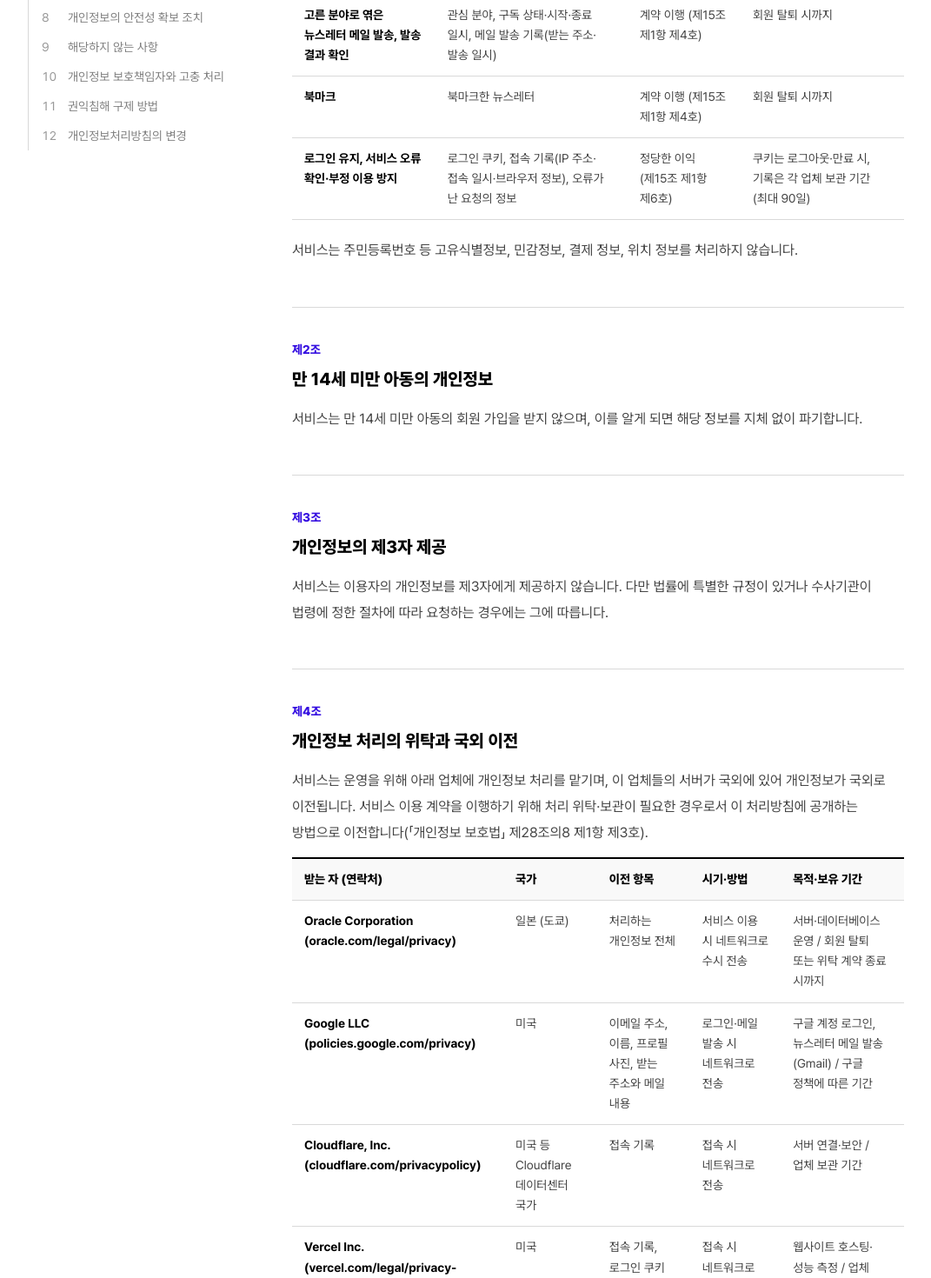
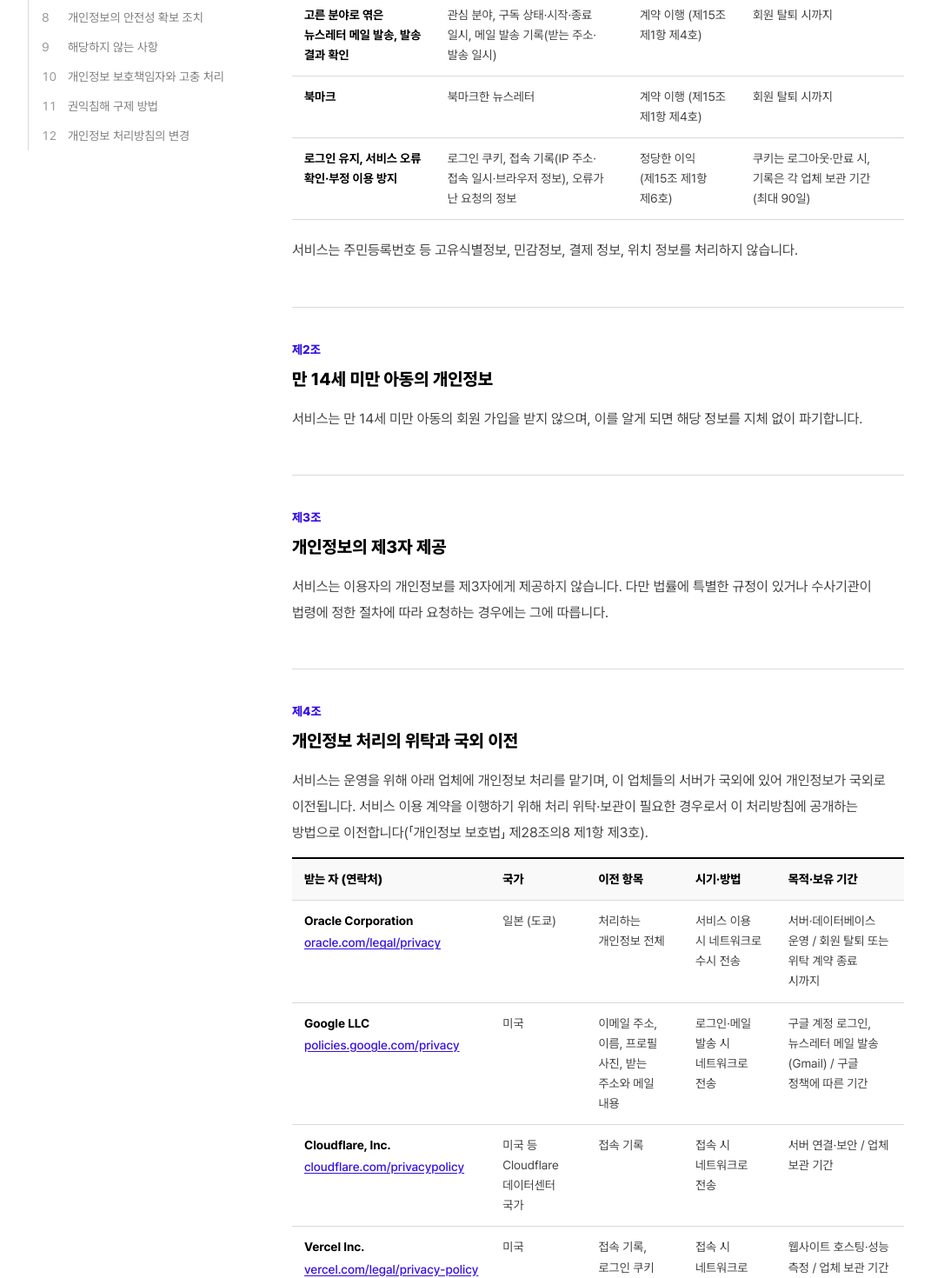
Before and after one commit to hyeoniverse/newpick, a Next.js app in the folder apps/web/: page /privacy in a window 1280 px wide. Shown: the part 1000-2470 px from the top of the page at 87% size, without its empty margins (96-1167 px from the left). Built offline with nearby package versions, Linux system fonts and the light colour scheme; no server answers.

Commit message:
fix(web): 명칭은 '개인정보 처리방침'(작성지침), 아래쪽은 굵게 대신 강조색으로 구분, 약관 문서의 이메일·주소를 링크로(받는 자 연락처·문의·구제 기관) (#59)

```diff
--- a/apps/web/src/app/(legal)/privacy/page.tsx
+++ b/apps/web/src/app/(legal)/privacy/page.tsx
@@ -3,14 +3,14 @@ import { fetchContactEmail } from '@/api/contact';
 import { LEGAL_EFFECTIVE_DATE, privacySections, privacySummary } from '@/constants/legal';
 import LegalDocument from '@/components/common/legal/LegalDocument';
 
-export const metadata: Metadata = { title: '개인정보처리방침 | 뉴픽: NewPick' };
+export const metadata: Metadata = { title: '개인정보 처리방침 | 뉴픽: NewPick' };
 
 export default async function Page() {
 	const email = await fetchContactEmail();
 	return (
 		<LegalDocument
 			doc="privacy"
-			title="개인정보처리방침"
+			title="개인정보 처리방침"
 			effectiveDate={LEGAL_EFFECTIVE_DATE}
 			intro="뉴픽은 「개인정보 보호법」 제30조에 따라 이용자의 개인정보를 어떤 목적으로 처리하고 어떻게 보호하는지 알려 드립니다. 서비스 운영에 꼭 필요한 정보만 처리합니다."
 			summary={privacySummary}
--- a/apps/web/src/components/common/article/AgreementCheck.tsx
+++ b/apps/web/src/components/common/article/AgreementCheck.tsx
@@ -34,7 +34,7 @@ export default function ArgreementCheck({ name, className }: Props) {
 						</Link>
 						&nbsp;·&nbsp;
 						<Link href="/privacy" target="_blank">
-							개인정보처리방침
+							개인정보 처리방침
 						</Link>
 						<Text size="extraSmall">에 동의합니다.</Text>
 					</div>
--- a/apps/web/src/components/common/legal/LegalDocument.tsx
+++ b/apps/web/src/components/common/legal/LegalDocument.tsx
@@ -40,7 +40,7 @@ const ICONS: Record<LegalSummary['icon'], React.ReactNode> = {
 
 const DOCS = [
 	{ key: 'terms', title: '이용약관', href: '/terms' },
-	{ key: 'privacy', title: '개인정보처리방침', href: '/privacy' },
+	{ key: 'privacy', title: '개인정보 처리방침', href: '/privacy' },
 ] as const;
 
 interface Props {
@@ -55,8 +55,42 @@ interface Props {
 
 const sectionId = (i: number) => `article-${i + 1}`;
 
+/** 이메일, 그리고 도메인으로 쓴 주소(oracle.com/legal/privacy, kopico.go.kr 등). 이메일을 먼저 본다 */
+const LINK_PATTERN =
+	/([\w.+-]+@[\w-]+(?:\.[\w-]+)+)|((?:https?:\/\/)?(?:[a-z0-9-]+\.)+(?:com|kr|io|org|net)(?:\/[\w\-./]*[\w/])?)/gi;
+
+/** 글 속 이메일은 메일 쓰기, 주소는 새 탭 링크로 */
+function linkify(text: string): React.ReactNode[] {
+	const nodes: React.ReactNode[] = [];
+	let last = 0;
+	for (const match of text.matchAll(LINK_PATTERN)) {
+		const [found, email, url] = match;
+		const start = match.index ?? 0;
+		if (start > last) nodes.push(text.slice(last, start));
+		nodes.push(
+			email ? (
+				<a key={start} href={`mailto:${email}`}>
+					{email}
+				</a>
+			) : (
+				<a
+					key={start}
+					href={/^https?:\/\//i.test(url) ? url : `https://${url}`}
+					target="_blank"
+					rel="noopener noreferrer"
+				>
+					{found}
+				</a>
+			),
+		);
+		last = start + found.length;
+	}
+	if (last < text.length) nodes.push(text.slice(last));
+	return nodes;
+}
+
 /**
- * 이용약관·개인정보처리방침 공통 화면.
+ * 이용약관·개인정보 처리방침 공통 화면.
  * 위: 두 문서 탭·제목·시행일 → 한눈에 보기 → 본문(넓은 화면은 왼쪽에 따라다니는 목차, 지금 읽는 조항 강조)
  */
 export default function LegalDocument({ doc, title, effectiveDate, intro, summary, sections }: Props) {
@@ -127,11 +161,11 @@ export default function LegalDocument({ doc, title, effectiveDate, intro, summar
 							<h2>{s.title}</h2>
 							{s.blocks.map((block, j) =>
 								typeof block === 'string' ? (
-									<p key={j}>{block}</p>
+									<p key={j}>{linkify(block)}</p>
 								) : 'list' in block ? (
 									<ul key={j}>
 										{block.list.map((item) => (
-											<li key={item}>{item}</li>
+											<li key={item}>{linkify(item)}</li>
 										))}
 									</ul>
 								) : (
@@ -150,7 +184,7 @@ export default function LegalDocument({ doc, title, effectiveDate, intro, summar
 												{block.table.rows.map((row) => (
 													<tr key={row.join('|')}>
 														{row.map((cell, k) => (
-															<td key={k}>{cell}</td>
+															<td key={k}>{linkify(cell)}</td>
 														))}
 													</tr>
 												))}
@@ -460,6 +494,18 @@ const StyledLegal = styled.article`
 		}
 	}
 
+	/* 글 속 링크 (이메일·주소) */
+	.article a {
+		color: ${({ theme }) => theme.color.primary};
+		text-decoration: underline;
+		text-underline-offset: 2px;
+		word-break: break-all;
+
+		&:hover {
+			text-decoration-thickness: 2px;
+		}
+	}
+
 	/* 표: 가로선만, 머리는 옅은 면, 첫 칸 굵게. 좁으면 표만 가로로 넘긴다 */
 	.table {
 		margin: 0.25rem 0 1.25rem;
@@ -477,7 +523,8 @@ const StyledLegal = styled.article`
 
 		/* 열이 많은 표만 좁은 화면에서 가로로 넘긴다 */
 		&.wide {
-			min-width: 40rem;
+			min-width: 44rem;
+
 		}
 		font-size: ${({ theme }) => theme.fontSize.extraSmall};
 		line-height: 1.65;
@@ -504,5 +551,14 @@ const StyledLegal = styled.article`
 			font-weight: ${({ theme }) => theme.fontWeight.semiBold};
 			color: ${({ theme }) => theme.color.text};
 		}
+
+		/* 표 속 주소는 이름 아래 줄에 한 줄로 (짧은 주소라 꺾지 않는다. 좁으면 표가 가로로 넘어간다) */
+		td a {
+			display: block;
+			margin-top: 0.125rem;
+			font-weight: ${({ theme }) => theme.fontWeight.regular};
+			white-space: nowrap;
+			word-break: normal;
+		}
 	}
 `;
--- a/apps/web/src/components/layout/Footer.tsx
+++ b/apps/web/src/components/layout/Footer.tsx
@@ -29,8 +29,9 @@ const Footer = ({ contactEmail }: Props) => {
 					<Link className="footer-item" href="/terms">
 						이용약관
 					</Link>
-					<Link className="footer-item" href="/privacy">
-						<strong>개인정보처리방침</strong>
+					{/* 개인정보 처리방침은 다른 항목과 색으로 구분해 쉽게 찾게 한다 (개인정보 처리방침 작성지침) */}
+					<Link className="footer-item privacy" href="/privacy">
+						개인정보 처리방침
 					</Link>
 					<a
 						className="footer-item"
@@ -85,6 +86,15 @@ const StyledFooter = styled.footer`
 		gap: 1rem;
 		font-size: ${({ theme }) => theme.fontSize.extraSmall};
 
+		.privacy {
+			color: ${({ theme }) => theme.color.primary};
+
+			/* 이미 강조색이라 마우스를 올리면 밑줄로 알린다 */
+			&:hover {
+				text-decoration: underline;
+			}
+		}
+
 		a {
 			cursor: pointer;
 
--- a/apps/web/src/constants/legal.ts
+++ b/apps/web/src/constants/legal.ts
@@ -1,8 +1,8 @@
 import type { LegalSection, LegalSummary } from '@/components/common/legal/LegalDocument';
 
 /**
- * 이용약관·개인정보처리방침 (#59).
- * 개인정보처리방침은 「개인정보 보호법」 제30조·시행령 제31조와 개인정보보호위원회 「개인정보 처리방침 작성지침」(2025.4.)의
+ * 이용약관·개인정보 처리방침 (#59).
+ * 개인정보 처리방침은 「개인정보 보호법」 제30조·시행령 제31조와 개인정보보호위원회 「개인정보 처리방침 작성지침」(2025.4.)의
  * 항목 순서를 따르고, 서비스가 실제로 모으고 맡기는 정보(코드·배포 환경 기준)만 적는다.
  * 바꿀 때는 시행일을 고치고, 시행 7일 전(이용자에게 불리하면 30일 전)부터 알린다
  */
@@ -52,7 +52,7 @@ export const termsSections = (email: string | null): LegalSection[] => [
 	{
 		title: '이용계약의 성립',
 		blocks: [
-			'이용계약은 이용자가 구글 계정으로 로그인해 회원이 되면 성립합니다. 구독은 회원이 이 약관과 개인정보처리방침에 동의한 뒤 시작됩니다.',
+			'이용계약은 이용자가 구글 계정으로 로그인해 회원이 되면 성립합니다. 구독은 회원이 이 약관과 개인정보 처리방침에 동의한 뒤 시작됩니다.',
 			'만 14세 미만은 회원으로 가입할 수 없습니다.',
 			'다른 사람의 계정을 쓰는 등 가입 내용이 사실과 다른 경우 서비스는 승낙을 거절하거나 나중에 이용계약을 해지할 수 있습니다.',
 		],
@@ -74,7 +74,7 @@ export const termsSections = (email: string | null): LegalSection[] => [
 		title: '구독과 해지, 회원 탈퇴',
 		blocks: [
 			'회원은 언제든 마이페이지의 구독 관리에서 구독을 일시정지하거나 해지할 수 있습니다. 뉴스레터 메일 아래쪽의 "수신 거부" 링크로도 같은 화면에 갈 수 있습니다.',
-			`회원 탈퇴를 원하면 ${contact(email)}로 요청해 주세요. 본인 확인 뒤 지체 없이 처리하고, 개인정보는 개인정보처리방침에 따라 파기합니다.`,
+			`회원 탈퇴를 원하면 ${contact(email)}로 요청해 주세요. 본인 확인 뒤 지체 없이 처리하고, 개인정보는 개인정보 처리방침에 따라 파기합니다.`,
 		],
 	},
 	{
@@ -128,7 +128,7 @@ export const termsSections = (email: string | null): LegalSection[] => [
 	},
 ];
 
-// ---------- 개인정보처리방침 ----------
+// ---------- 개인정보 처리방침 ----------
 
 export const privacySummary: LegalSummary[] = [
 	{ icon: 'collect', title: '모으는 정보', text: '구글 로그인 정보(이메일·이름·프로필 사진), 관심 분야, 구독·북마크 기록' },
@@ -192,35 +192,35 @@ export const privacySections = (email: string | null): LegalSection[] => [
 					head: ['받는 자 (연락처)', '국가', '이전 항목', '시기·방법', '목적·보유 기간'],
 					rows: [
 						[
-							'Oracle Corporation (oracle.com/legal/privacy)',
+							'Oracle Corporation oracle.com/legal/privacy',
 							'일본 (도쿄)',
 							'처리하는 개인정보 전체',
 							'서비스 이용 시 네트워크로 수시 전송',
 							'서버·데이터베이스 운영 / 회원 탈퇴 또는 위탁 계약 종료 시까지',
 						],
 						[
-							'Google LLC (policies.google.com/privacy)',
+							'Google LLC policies.google.com/privacy',
 							'미국',
 							'이메일 주소, 이름, 프로필 사진, 받는 주소와 메일 내용',
 							'로그인·메일 발송 시 네트워크로 전송',
 							'구글 계정 로그인, 뉴스레터 메일 발송(Gmail) / 구글 정책에 따른 기간',
 						],
 						[
-							'Cloudflare, Inc. (cloudflare.com/privacypolicy)',
+							'Cloudflare, Inc. cloudflare.com/privacypolicy',
 							'미국 등 Cloudflare 데이터센터 국가',
 							'접속 기록',
 							'접속 시 네트워크로 전송',
 							'서버 연결·보안 / 업체 보관 기간',
 						],
 						[
-							'Vercel Inc. (vercel.com/legal/privacy-policy)',
+							'Vercel Inc. vercel.com/legal/privacy-policy',
 							'미국',
 							'접속 기록, 로그인 쿠키',
 							'접속 시 네트워크로 전송',
 							'웹사이트 호스팅·성능 측정 / 업체 보관 기간',
 						],
 						[
-							'Functional Software, Inc. (sentry.io/privacy)',
+							'Functional Software, Inc. sentry.io/privacy',
 							'미국',
 							'오류가 난 요청의 정보',
 							'오류가 날 때 네트워크로 전송',
@@ -330,7 +330,7 @@ export const privacySections = (email: string | null): LegalSection[] => [
 		],
 	},
 	{
-		title: '개인정보처리방침의 변경',
+		title: '개인정보 처리방침의 변경',
 		blocks: [
 			`이 처리방침은 ${LEGAL_EFFECTIVE_DATE}부터 적용됩니다. 내용을 바꿀 때는 시행 7일 전부터 사이트에 알리고, 수집 항목·이용 목적·제3자 제공처럼 중요한 변경은 30일 전부터 알립니다.`,
 		],
```
Also changed, not shown: apps/web/vitest.config.mts, 1 other file (tests, documents, lock files or other folders).
